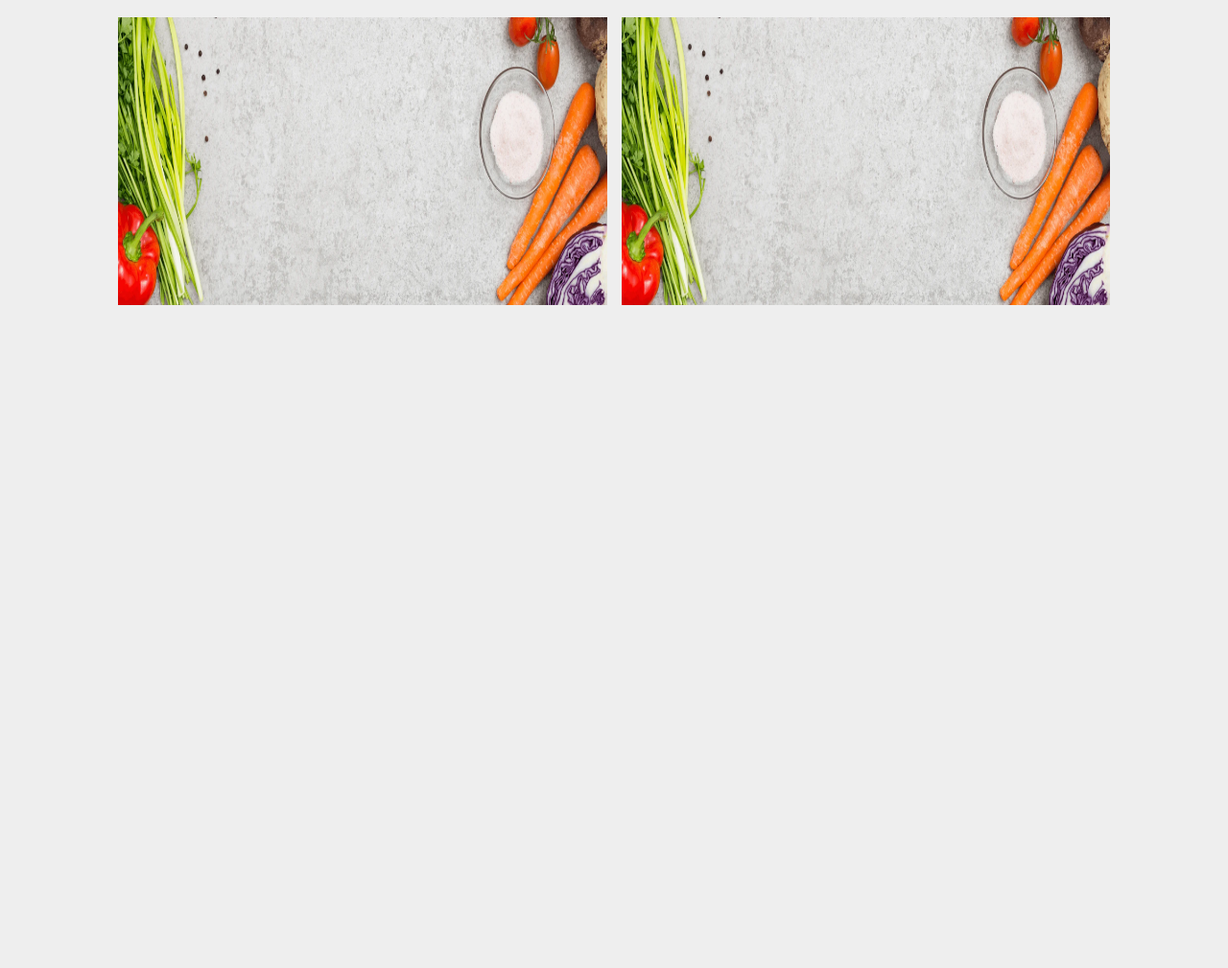
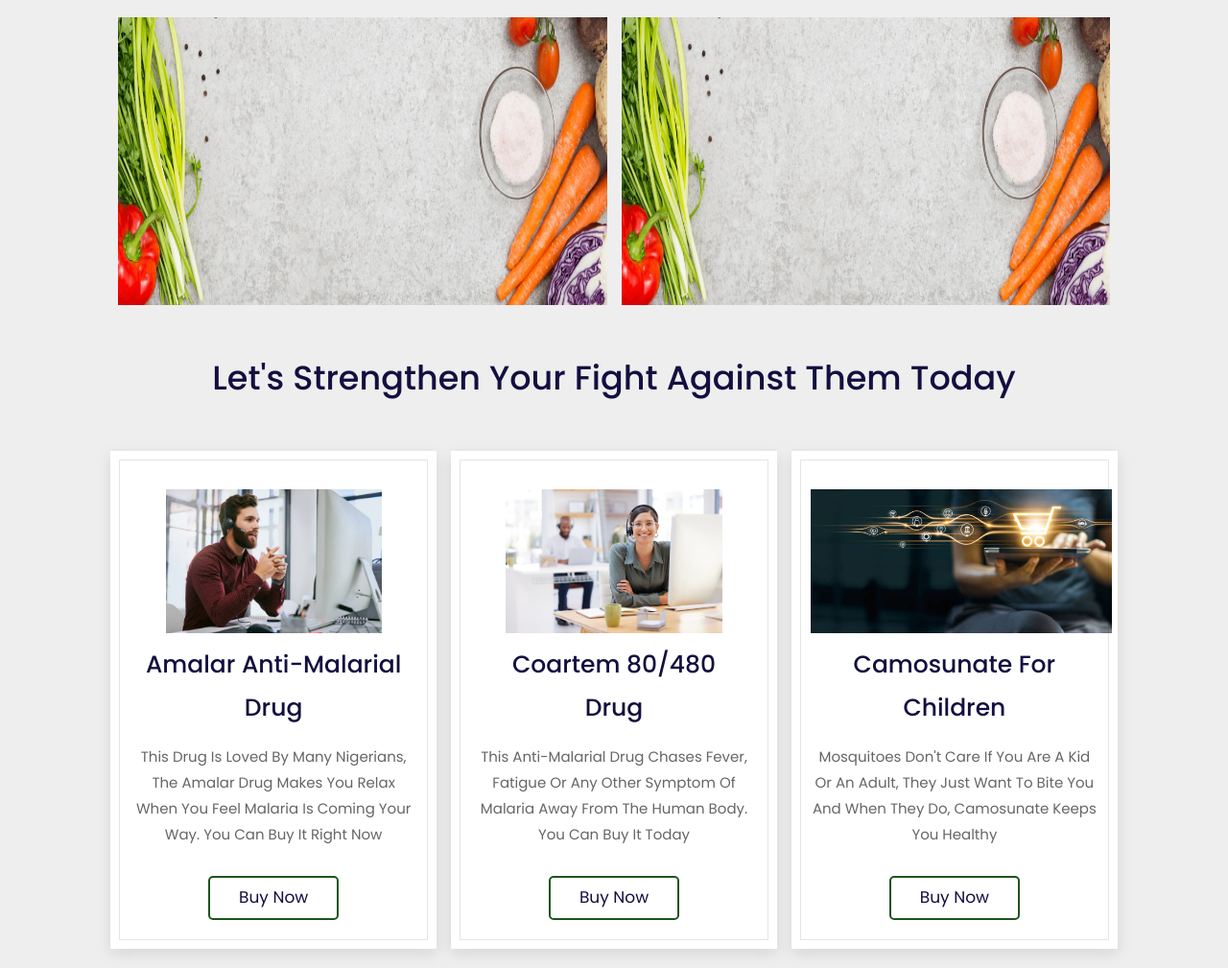
Before and after one commit to Emzzy241/Shekinah-Pharmacy, a plain HTML site: page index.html in a window 1280 px wide. Shown: the part 5855-6864 px from the top of the page at 96% size. Before the commit the page ends 6193 px from the top, so only its background shows below. Drawn offline with nearby package versions, Linux system fonts and the light colour scheme.

Commit message:
done with the combat section

```diff
--- a/css/styles.css
+++ b/css/styles.css
@@ -457,6 +457,47 @@ section {
     padding: 0.5rem 0;
 }
 
+.combat .box-container {
+    display: grid;
+    grid-template-columns: repeat(auto-fit, minmax(30rem, 1fr));
+    gap: 1.5rem;
+}
+
+.combat .box-container .box {
+    padding: 3rem 2rem;
+    background: #fff;
+    outline: var(--outline);
+    outline-offset: -1rem;
+    text-align: center;
+    box-shadow: var(--box-shadow);
+}
+
+
+.combat .box-container .box:hover {
+    outline: var(--outline-hover);
+    outline-offset: 0rem;
+}
+
+.combat .box-container .box img {
+    margin: 1rem 0;
+    height: 15rem;
+}
+
+
+.combat .box-container .box h3 {
+    font-size: 2.5rem;
+    line-height: 1.8;
+    color: var(--black);
+}
+
+
+.combat .box-container .box p {
+    font-size: 1.5rem;
+    line-height: 1.8;
+    color: var(--light-color);
+    padding: 1rem 0;
+}
+
 
 
 
--- a/index.html
+++ b/index.html
@@ -461,7 +461,7 @@
 
 
 
-    <!-- The mosquito bite section   -->
+    <!-- The mosquito bite section begins  -->
 
     <div class="heading"> <br>
         <h2>mosquitoes bites can give you malaria</h2>
@@ -485,10 +485,53 @@
     </section>
 
 
+    <!-- The mosquito bite section ends   -->
 
 
 
-    <!-- The mosquito bite section   -->
+    <!-- The combat section begins -->
+
+
+    <div class="heading"> <br>
+        <h2>let's strengthen your fight against them today</h2>
+    </div>
+
+    <section id="combat" class="combat">
+
+
+        <div class="box-container">
+
+            <div class="box">
+                <img src="./img/istockphoto-1177384544-612x612.jpg" alt="food">
+                <h3>Amalar Anti-malarial <br> drug</h3>
+                <p>This drug is loved by many nigerians, the amalar drug makes you relax when you feel malaria is coming your way. you can buy it right now</p>
+                <a href="https://www.instagram.com/emmanuel.9944/" class="btn">buy now</a>
+            </div>
+
+            <div class="box">
+                <img src="./img/istockphoto-1323476855-170667a.jpg" alt="food">
+                <h3>coartem 80/480 <br> drug</h3>
+                <p>this anti-malarial drug chases fever, fatigue or any other symptom of malaria away from the human body. you can buy it today</p>
+                <a href="https://www.instagram.com/emmanuel.9944/" class="btn">buy now</a>
+            </div>
+
+            <div class="box">
+                <img src="./img/istockphoto-1206800961-612x612.jpg" alt="food">
+                <h3>camosunate for <br> children</h3>
+                <p>mosquitoes don't care if you are a kid or an adult, they just want to bite you and when they do, camosunate keeps you healthy</p>
+                <a href="https://www.instagram.com/emmanuel.9944/" class="btn">buy now</a>
+            </div>
+
+
+        </div>
+
+    </section>
+
+
+
+    <!-- The combat section ends  -->
+
+
 
 
 
```
